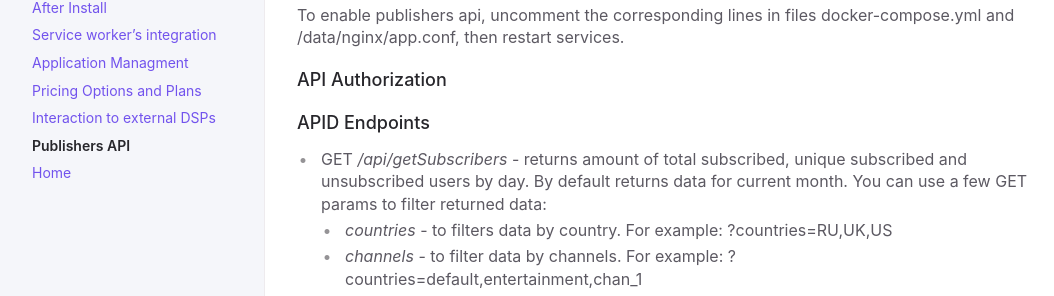
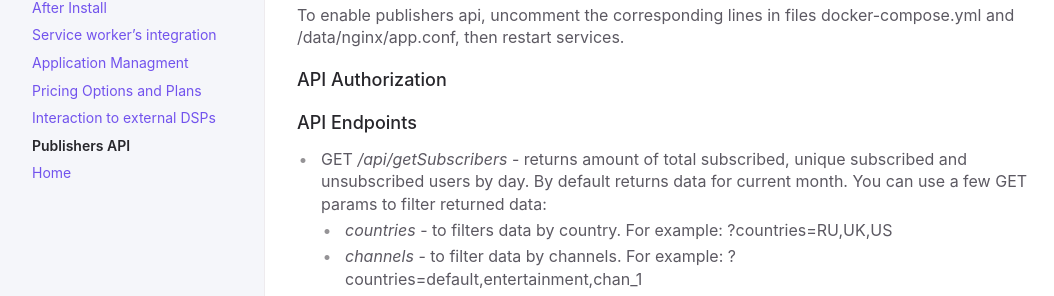
Before and after one commit to RapidCodeLab/gopusher-wiki, a Jekyll site: the page built from docs/10-publisher-api.md, in a window 1280 px wide. Shown: the part 201-497 px from the top of the page, without its empty margins (91-1145 px from the left). Built offline with Jekyll 4.4.1, drawn with Linux system fonts in a browser that asks for light colours; our own code applies the rules of GitHub Pages for plain Markdown files.

Commit message:
add api docs

```diff
--- a/docs/10-publisher-api.md
+++ b/docs/10-publisher-api.md
@@ -9,7 +9,7 @@ To enable publishers api, uncomment the corresponding lines in files  docker-com
 ### API Authorization
 
 
-### APID Endpoints
+### API Endpoints
 
 * GET */api/getSubscribers* - returns amount of total subscribed, unique subscribed and unsubscribed users by day. By default returns data for current month. You can use  a few GET params to filter returned data:
     * *countries* - to filters data by country. For example: ?countries=RU,UK,US
```
